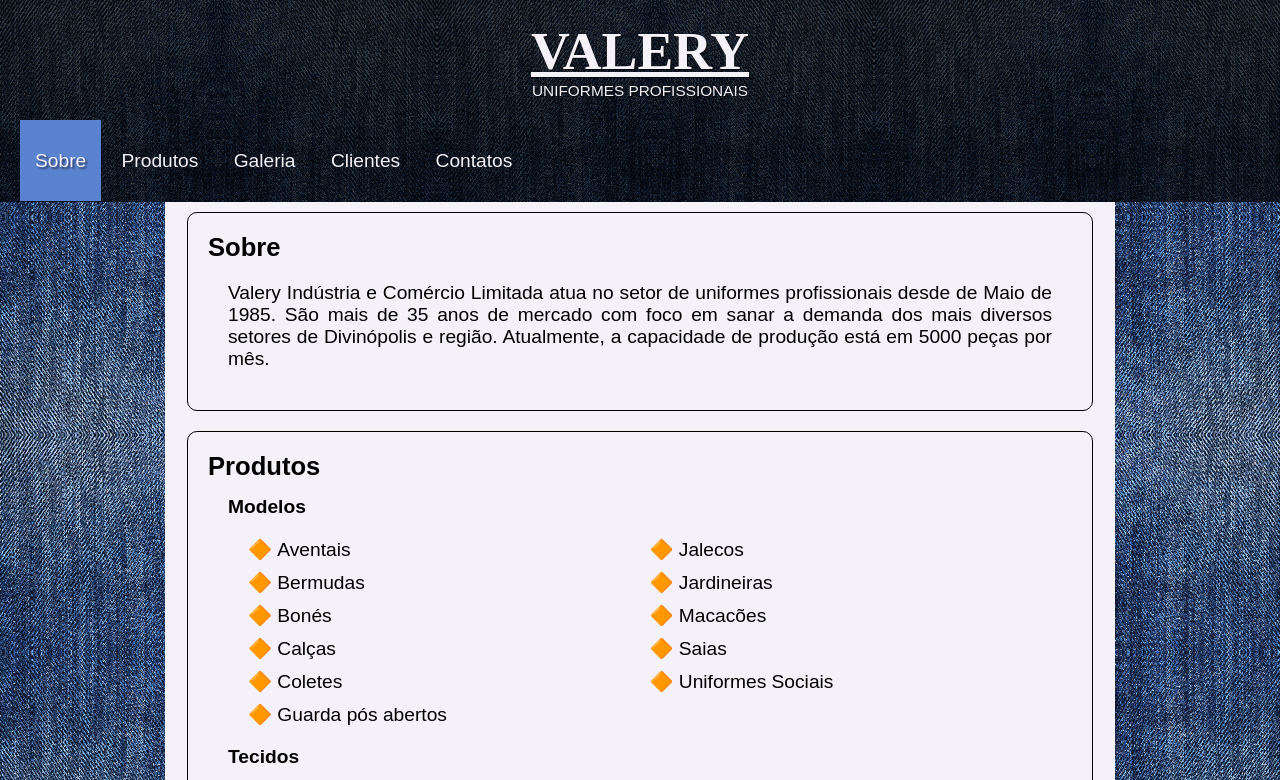
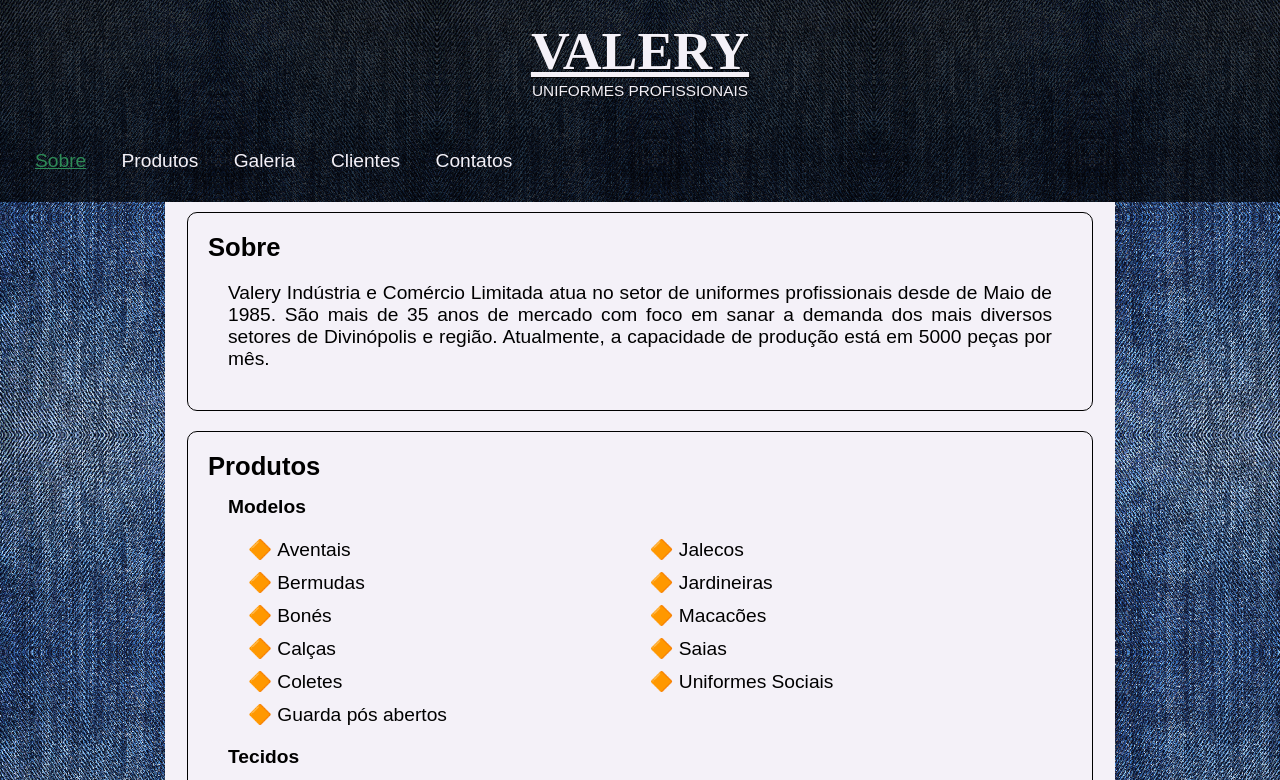
Before and after one commit to vnszero/valery_uniformes, a plain HTML site: page index.html in a window 1280 px wide. In both pictures the pointer is over the link "Sobre". Shown: the top 780 px of the page. Drawn offline with Linux system fonts and the light colour scheme.

Commit message:
menu colors

```diff
--- a/styles/style.css
+++ b/styles/style.css
@@ -95,8 +95,8 @@ nav a{
     text-decoration: none;
 }
 nav a:hover{
-    background-color: var(--color_mid_logo);
-    text-shadow: 2px 2px 2px var(--color_light_shadow);
+    color: var(--color_light_logo);
+    text-decoration: underline;
     transition: 0.5s;
 }
 section{
```
